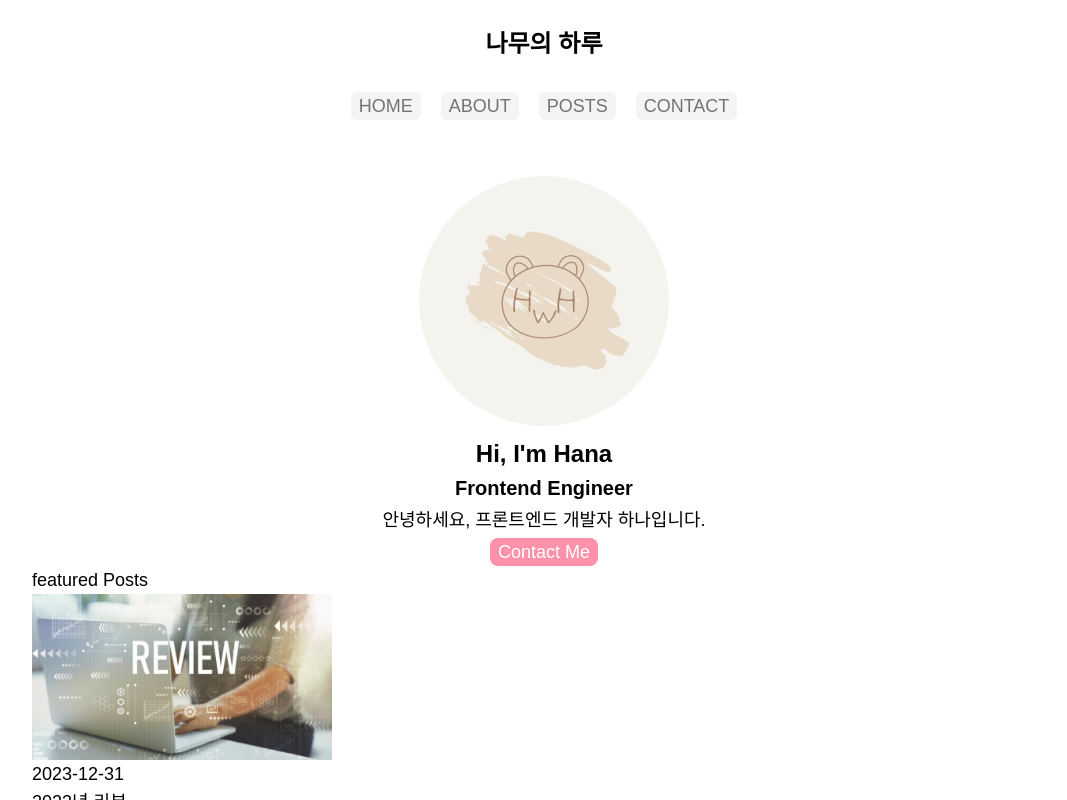
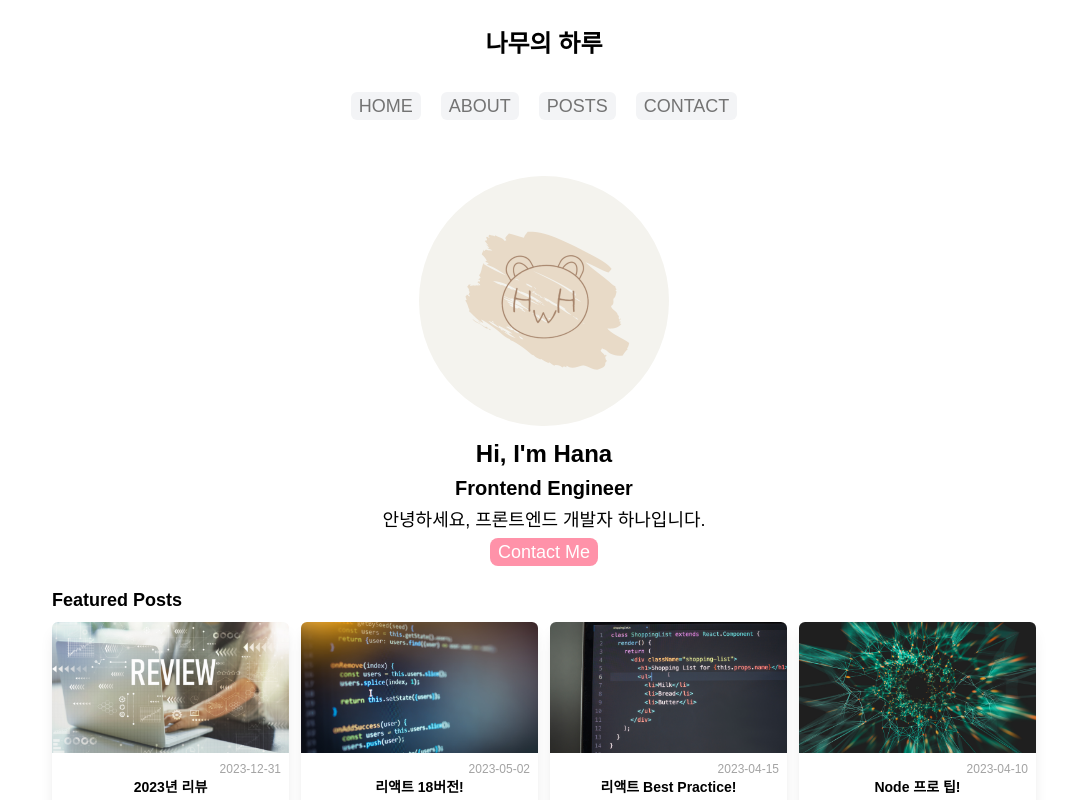
Before and after one commit to sorrel012/next-blog, a Next.js app: page / in a window 1280 px wide. Shown: the whole page, without its empty margins (96-1163 px from the left). Built offline with nearby package versions, Linux system fonts and the light colour scheme; a web font is replaced by a local one.

Commit message:
feat: Featured Posts 구현

```diff
--- a/src/components/home/FeaturedPost.tsx
+++ b/src/components/home/FeaturedPost.tsx
@@ -9,19 +9,22 @@ export default function FeaturedPost({
   category,
 }: Post) {
   return (
-    <article>
+    <article className="rounded-md shadow-lg">
       <Image
         src={`/images/posts/${path}.png`}
         alt={title}
         width={300}
         height={200}
+        className="rounded-t-md"
       />
-      <div>
-        <span>{date}</span>
+      <div className="p-2 text-center">
+        <div className="text-right text-xs text-neutral-400">{date}</div>
+        <div className="font-semibold">{title}</div>
+        <div>{description}</div>
+        <div className="mx-auto mt-1 w-1/2 rounded-full bg-green-100 text-green-800">
+          {category}
+        </div>
       </div>
-      <div>{title}</div>
-      <div>{description}</div>
-      <div>{category}</div>
     </article>
   );
 }
--- a/src/components/home/FeaturedPosts.tsx
+++ b/src/components/home/FeaturedPosts.tsx
@@ -5,11 +5,13 @@ export default async function FeaturedPosts() {
   const posts = await getFeaturedPosts();
 
   return (
-    <>
-      <h2>featured Posts</h2>
-      {posts.map((post) => (
-        <FeaturedPost key={post.title} {...post} />
-      ))}
-    </>
+    <section className="p-5">
+      <h2 className="mb-2 font-bold">Featured Posts</h2>
+      <div className="grid grid-cols-4 gap-3 text-sm">
+        {posts.map((post) => (
+          <FeaturedPost key={post.title} {...post} />
+        ))}
+      </div>
+    </section>
   );
 }
```
